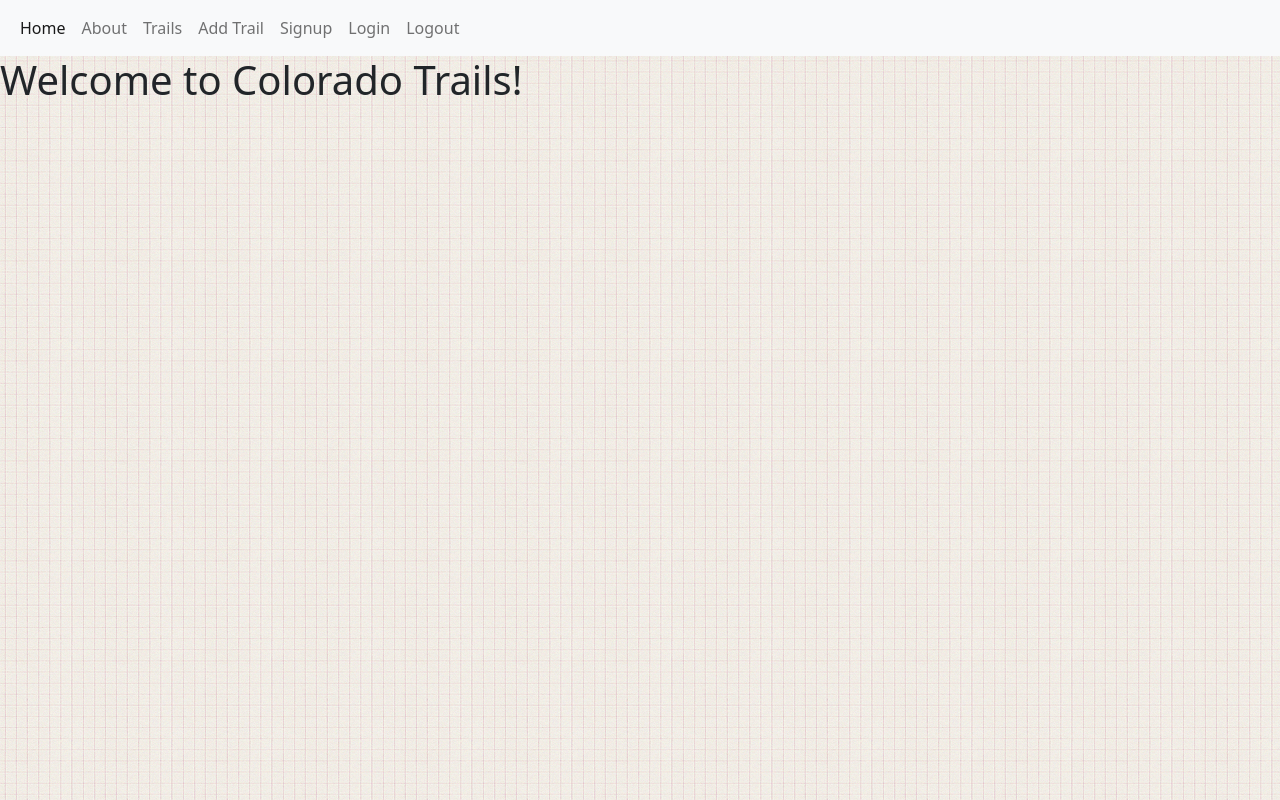
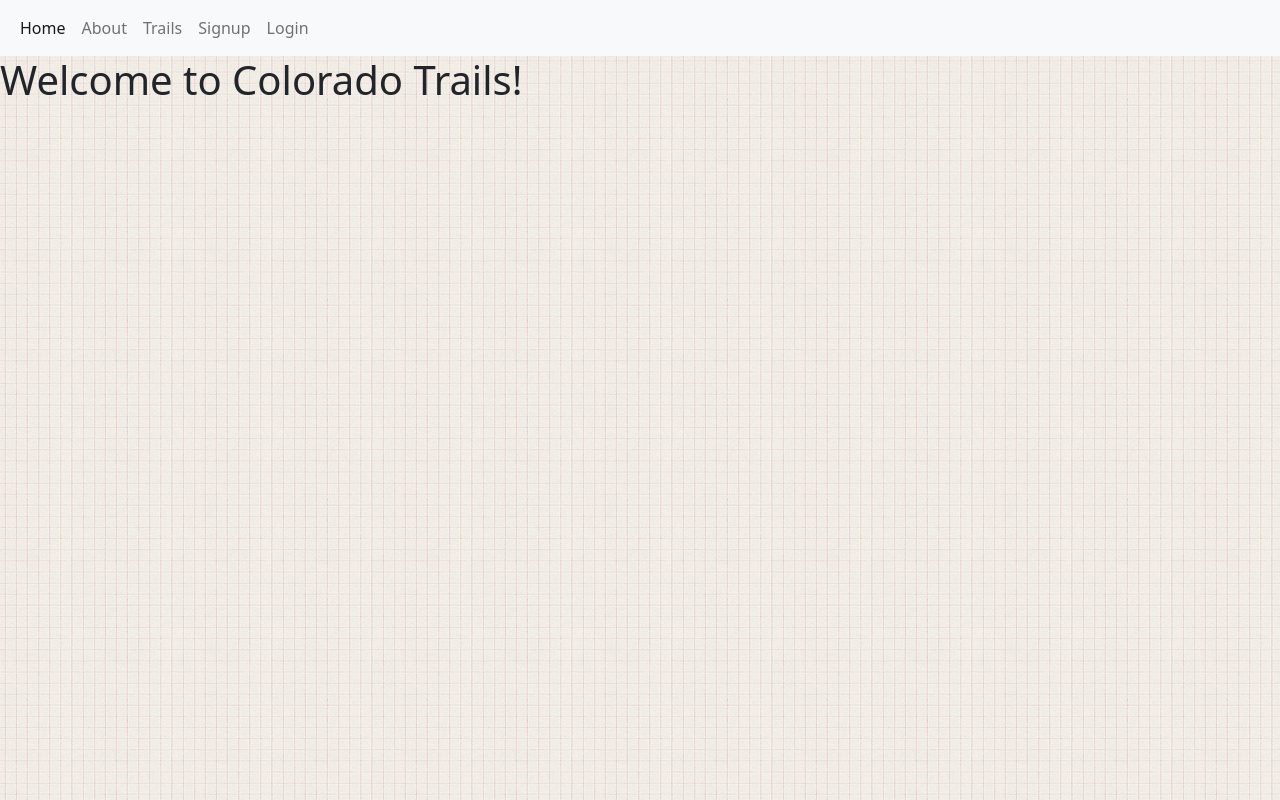
Before and after one commit to ryansearls/denver-trails-frontend, a Vue app: page / in a window 1280 px wide. Built offline with nearby package versions, Linux system fonts and the light colour scheme.

Commit message:
adds logic to show buttons only if logged in/signed out

```diff
--- a/src/App.vue
+++ b/src/App.vue
@@ -24,16 +24,16 @@
             <li class="nav-item">
               <a class="nav-link" href="/trails">Trails</a>
             </li>
-            <li class="nav-item">
+            <li class="nav-item" v-if="isLoggedIn()">
               <a class="nav-link" href="/trails/new">Add Trail</a>
             </li>
-            <li class="nav-item">
+            <li class="nav-item" v-if="!isLoggedIn()">
               <a class="nav-link" href="/signup">Signup</a>
             </li>
-            <li class="nav-item">
+            <li class="nav-item" v-if="!isLoggedIn()">
               <a class="nav-link" href="/login">Login</a>
             </li>
-            <li class="nav-item">
+            <li class="nav-item" v-if="isLoggedIn()">
               <a class="nav-link" href="/logout">Logout</a>
             </li>
           </ul>
@@ -65,8 +65,20 @@ body {
     "Helvetica Neue", sans-serif;
   background-image: url("./assets/hip-square.png");
 }
+</style>
 
-.collapse navbar-collapse {
-  text-align: center;
-}
-</style>
+<script>
+// import axios from "axios";
+
+export default {
+  methods: {
+    isLoggedIn: function () {
+      if (localStorage.getItem("jwt")) {
+        return true;
+      } else {
+        return false;
+      }
+    },
+  },
+};
+</script>
```
